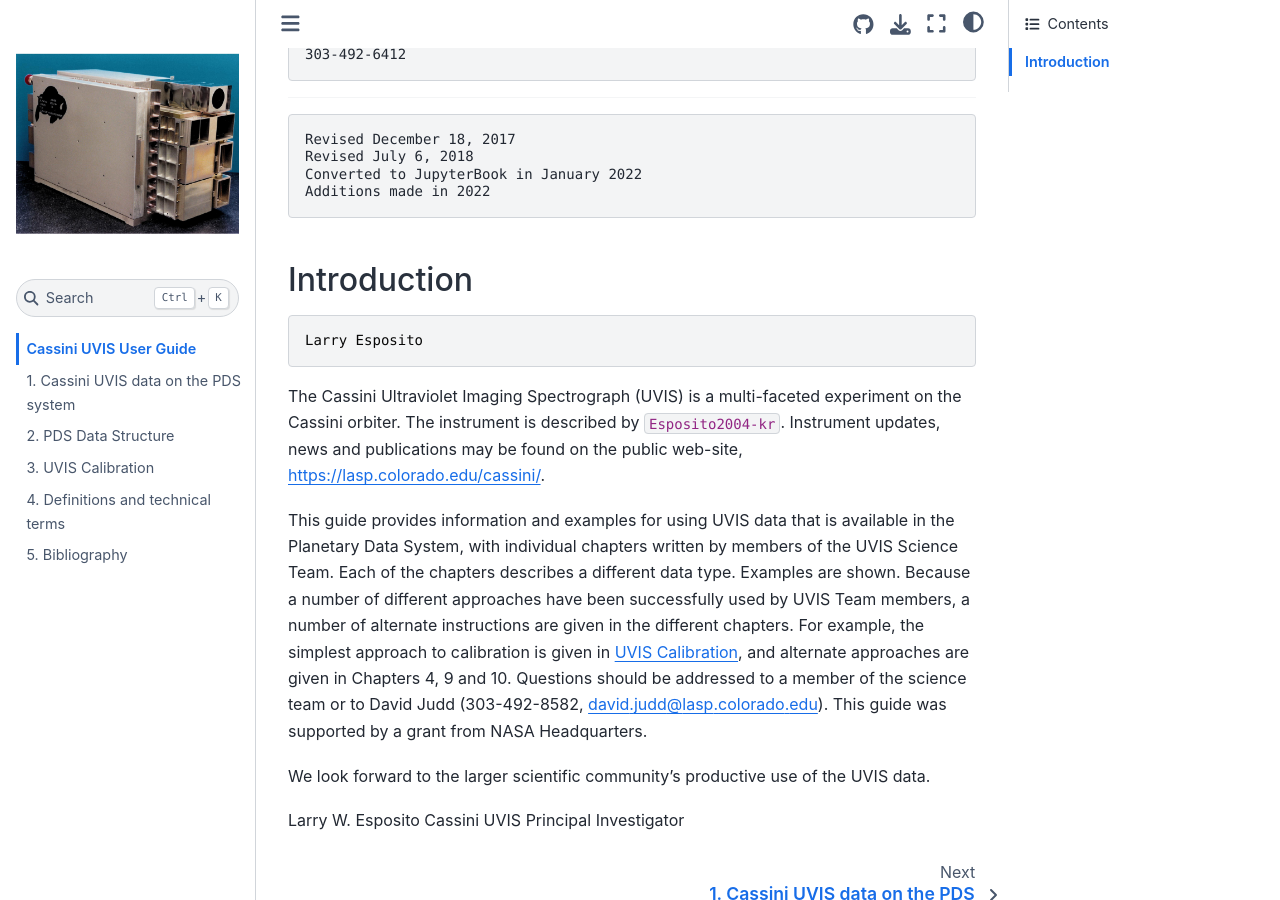
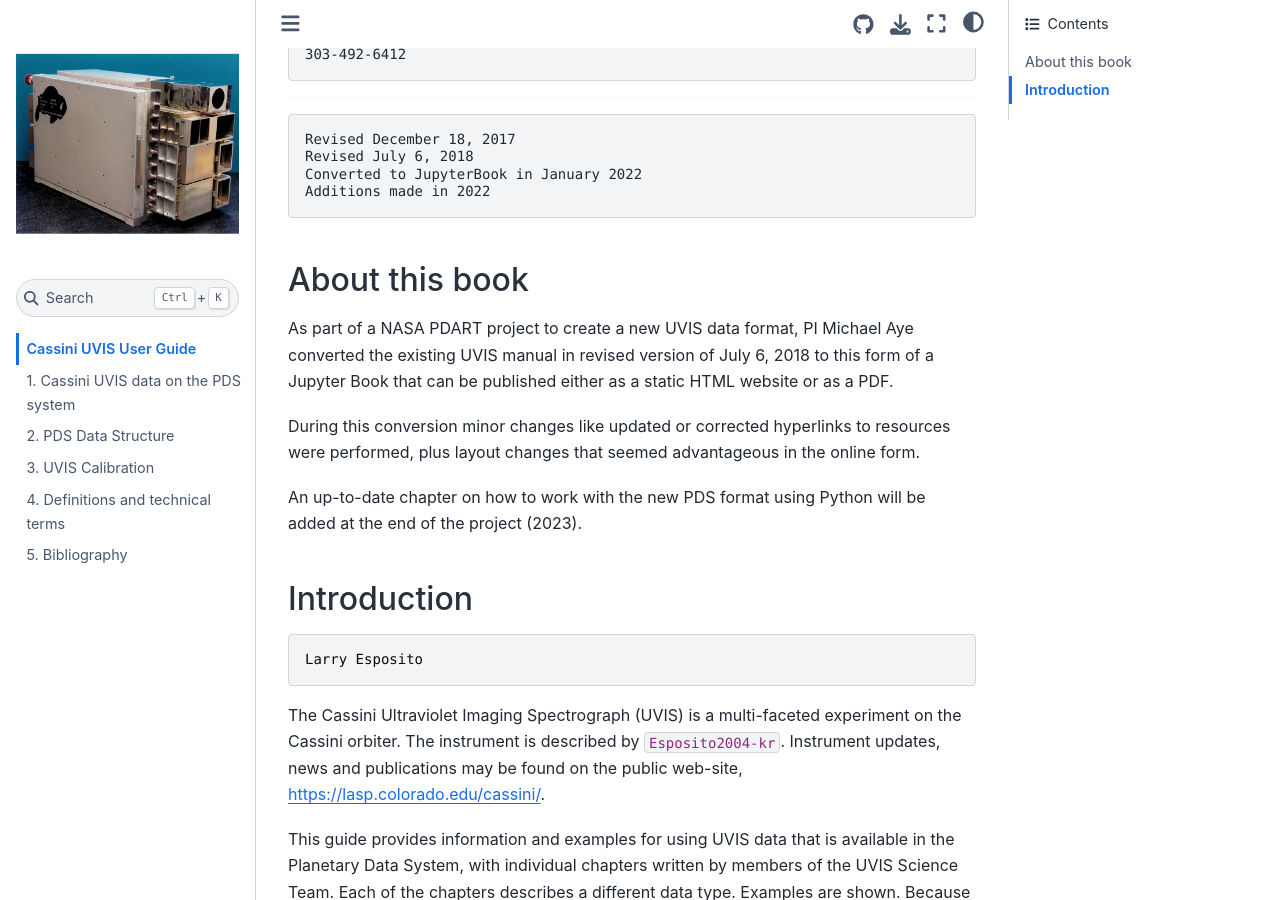
Before and after one commit to Cassini-UVIS/users_guide, a Jupyter Book: the page built from intro.md, in a window 1280 px wide and 900 px high, scrolled down 320 px. Built offline with Jupyter Book 1.0.4 settings and Sphinx 7.4.7 and the Sphinx Book theme 1.1.4, drawn with Linux system fonts in a browser that asks for light colours; cross-references to code outside the pages are shown as plain code.

Commit message:
add comment about this book

```diff
--- a/intro.md
+++ b/intro.md
@@ -15,6 +15,14 @@ The original full document can be found [here](https://pds-atmospheres.nmsu.edu/
     Revised July 6, 2018
     Converted to JupyterBook in January 2022
     Additions made in 2022
+
+## About this book
+
+As part of a NASA PDART project to create a new UVIS data format, PI Michael Aye converted the existing UVIS manual in revised version of July 6, 2018 to this form of a Jupyter Book that can be published either as a static HTML website or as a PDF.
+
+During this conversion minor changes like updated or corrected hyperlinks to resources were performed, plus layout changes that seemed advantageous in the online form.
+
+An up-to-date chapter on how to work with the new PDS format using Python will be added at the end of the project (2023).
 
 ## Introduction
 
```
